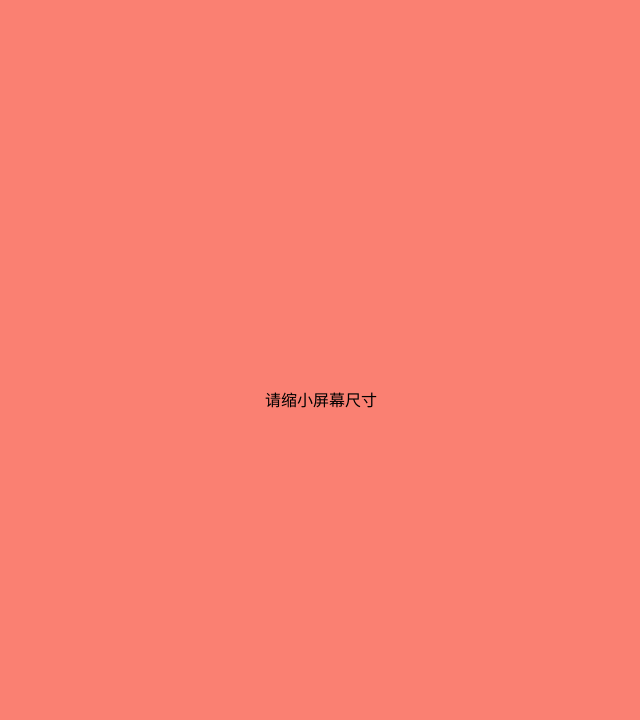
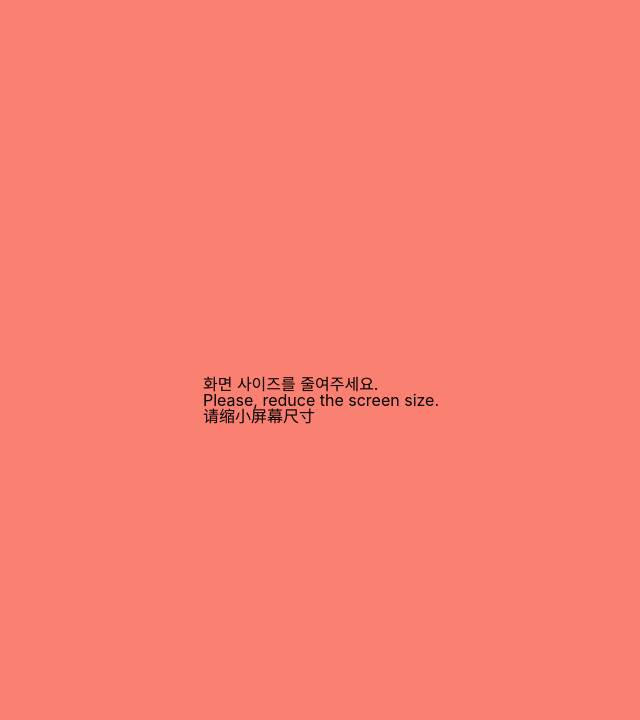
Before and after one commit to MyeonghoLee/market-clone, a plain HTML site: page index.html in a window 1280 px wide. Shown: the top 720 px of the page, without its empty margins (319-959 px from the left). Drawn offline with Linux system fonts and the light colour scheme; a web font is replaced by a local one.

Commit message:
Update index.html

```diff
--- a/index.html
+++ b/index.html
@@ -129,8 +129,10 @@
             </div>
         </div>
     </footer>
-    <div class="media-info-msg">화면 사이즈를 줄여주세요.</div>
-    <div class="media-info-msg">Please, reduce the screen size.</div>
-    <div class="media-info-msg">请缩小屏幕尺寸</div>
+    <div class="media-info-msg">
+        화면 사이즈를 줄여주세요.<br>
+        Please, reduce the screen size.<br>
+        请缩小屏幕尺寸
+    </div>
 </body>
 </html>
```
